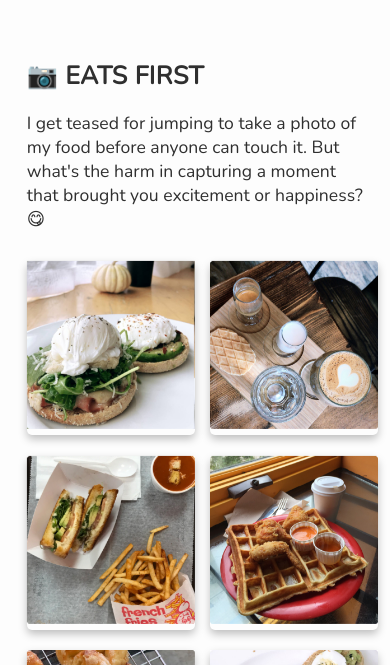
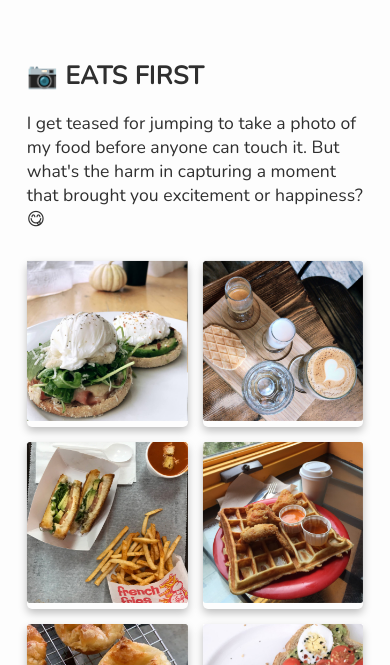
Before and after one commit to haleyalee/haleyalee-portfolio-js, a plain HTML site: page food.html in a window 390 px wide. Shown: the part 103-768 px from the top of the page. Drawn offline with Linux system fonts and the light colour scheme.

Commit message:
Update mobile

```diff
--- a/styles/site.css
+++ b/styles/site.css
@@ -668,10 +668,6 @@ table .col2 {
     padding-left: 15px;
   }
 
-  button {
-    /* padding: 5px; */
-  }
-
   .project {
     display: flex;
     flex-direction: column;
@@ -732,8 +728,8 @@ table .col2 {
   }
 
   .grid {
-    grid-template-columns: repeat(2, 50%);
-    grid-auto-rows: 12%;
+    grid-template-columns: repeat(2, 1fr);
+    grid-auto-rows: 1fr;
     padding-bottom: 60px;
   }
 
@@ -744,6 +740,10 @@ table .col2 {
 
   .front, .back {
     min-height: 100%;
+  }
+
+  .back {
+    font-size: 0.9em;
   }
 
   .blog {
```
